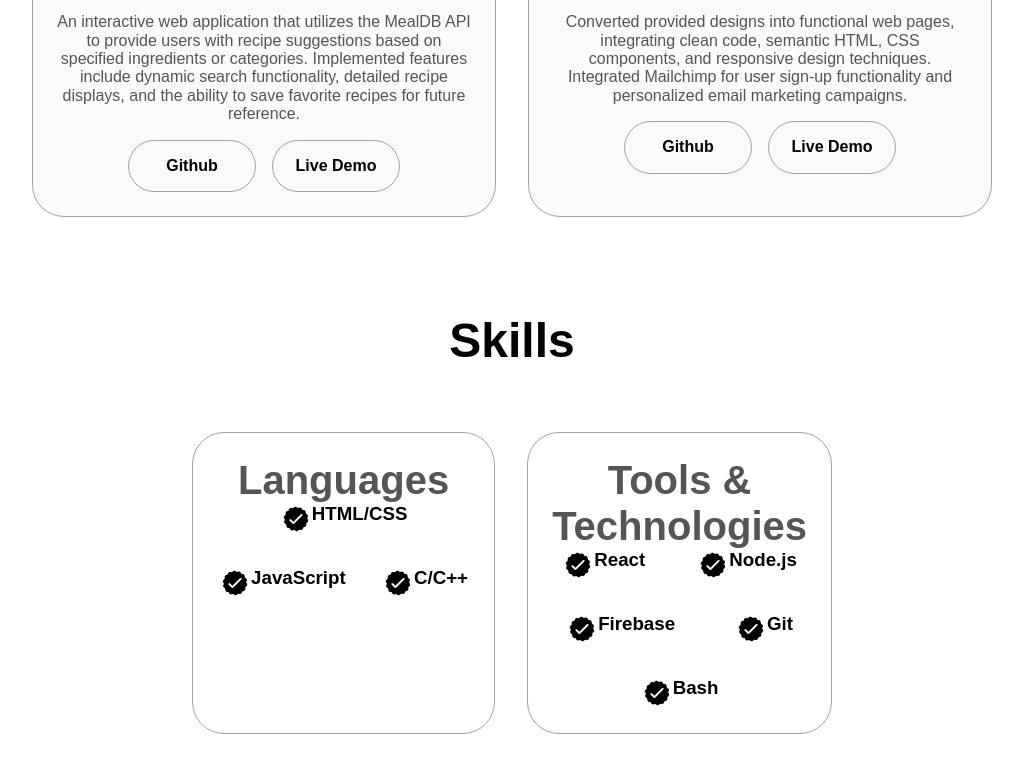
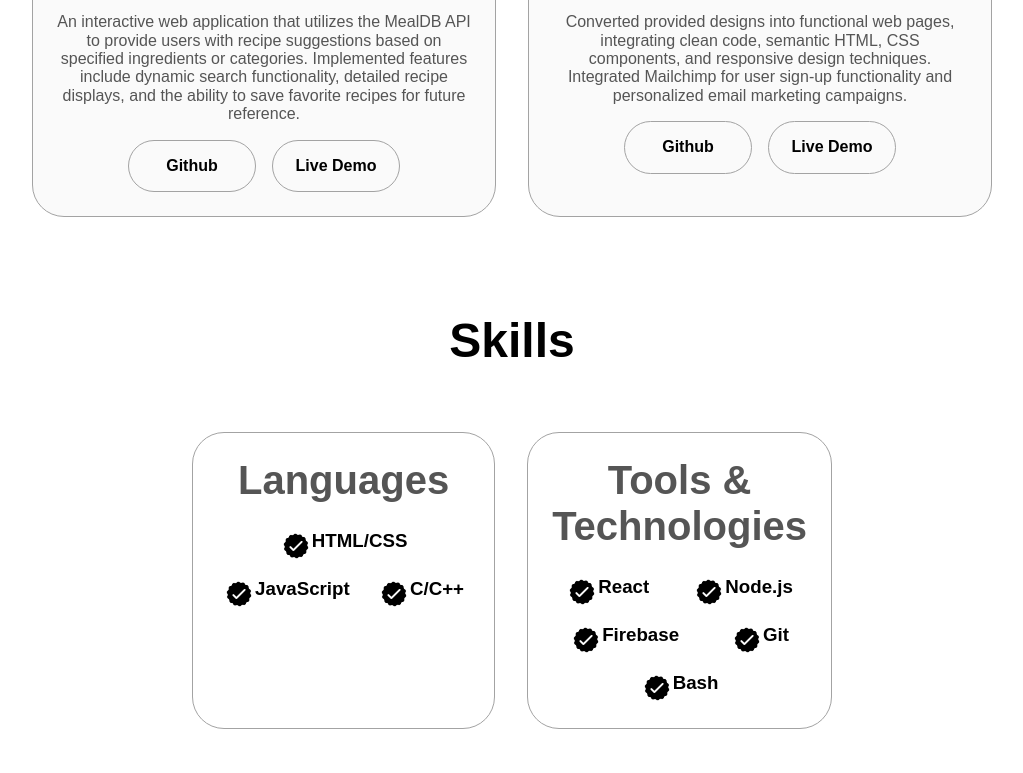
Before and after one commit to abnayfeh/abdonayfeh.github.io, a plain HTML site: page index.html in a window 1280 px wide. Shown: the part 2207-2980 px from the top of the page, without its empty margins (128-1151 px from the left). Drawn offline with Linux system fonts and the light colour scheme; a script that the page names is missing; files whose address does not match are found by name.

Commit message:
updated styles

```diff
--- a/styles/styles.css
+++ b/styles/styles.css
@@ -312,6 +312,7 @@ section {
   color: rgb(85, 85, 85);
   font-weight: 600;
   font-size: 2.5rem;
+  margin-bottom: 0.5rem;
 }
 
 .skills-details-container {
@@ -326,7 +327,7 @@ section {
   flex-wrap: wrap;
   flex-direction: row;
   align-items: center;
-  gap: 2rem;
+  gap: 1rem;
   justify-content: space-around;
 }
 
```
Also changed, not shown: index.html (+2 -0 lines).
